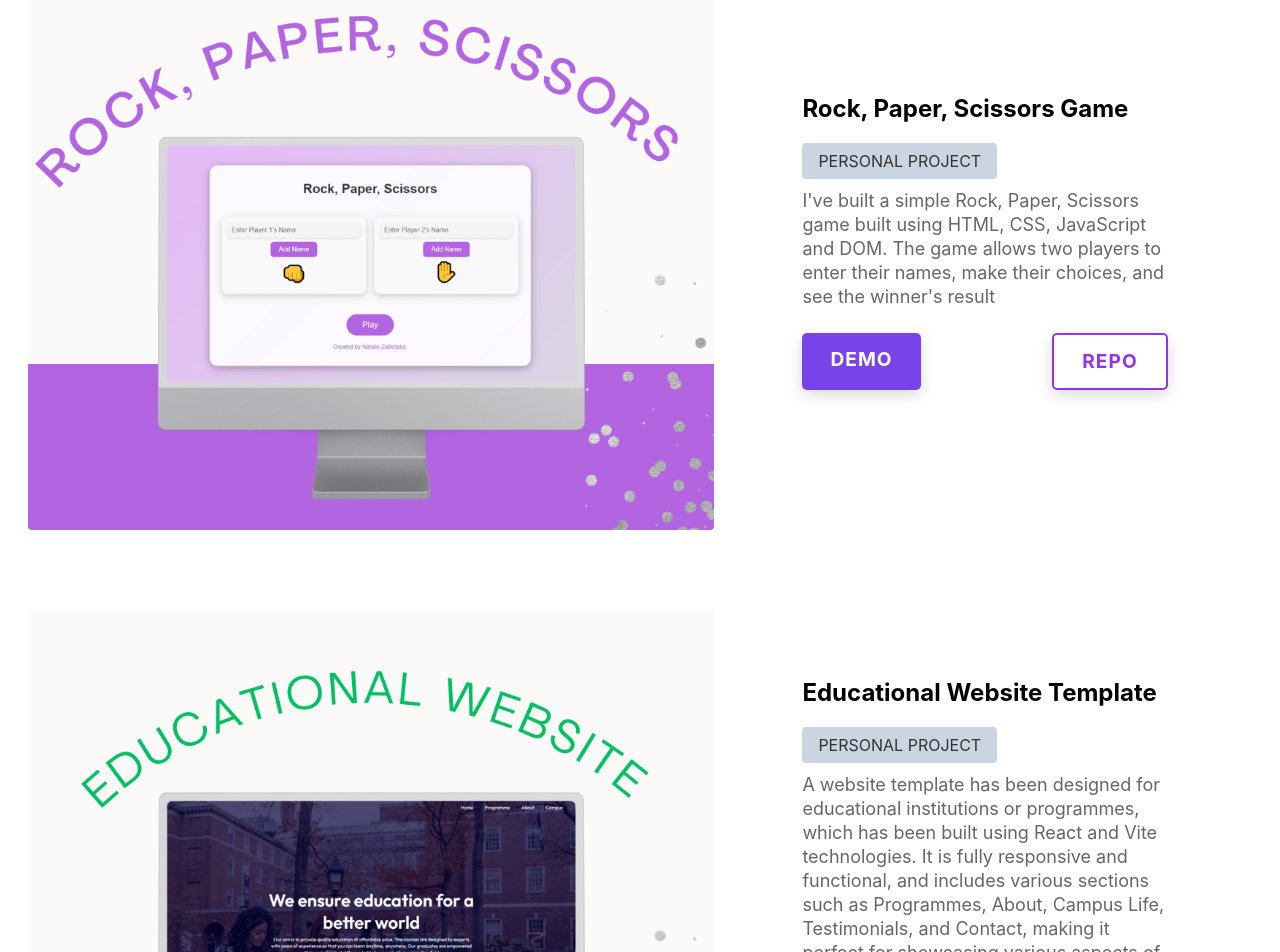
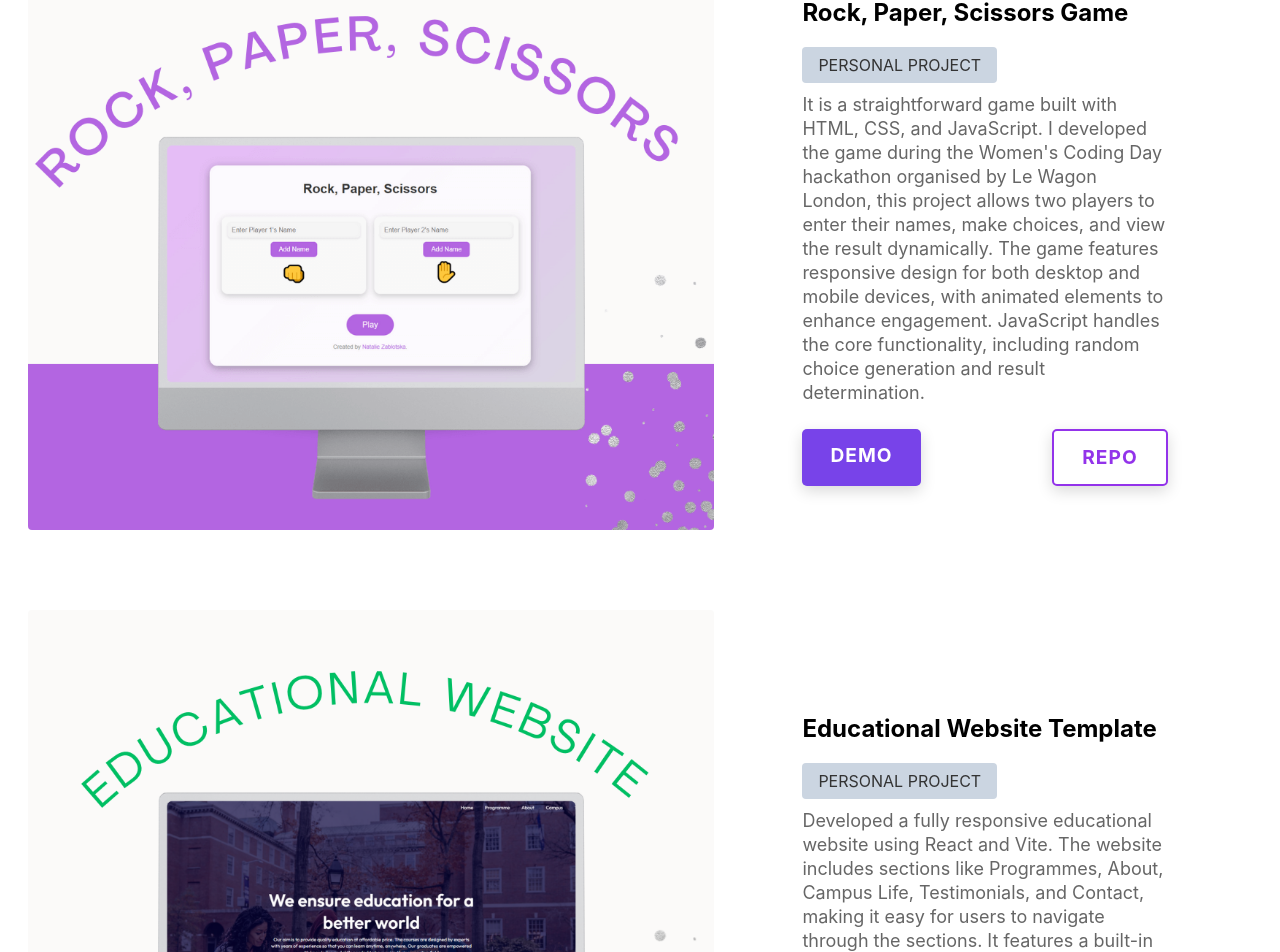
Before and after one commit to nataliiazab/portfolio, a React (Vite) app: page / in a window 1280 px wide. Shown: the part 4468-5420 px from the top of the page. Built offline with nearby package versions, Linux system fonts and the light colour scheme; a web font is replaced by a local one.

Commit message:
Update projects.js

```diff
--- a/public/projects.js
+++ b/public/projects.js
@@ -35,7 +35,7 @@ const projects = [
     id: 4,
     name: "Rock, Paper, Scissors Game",
     description:
-      "I've built a simple Rock, Paper, Scissors game built using HTML, CSS, JavaScript and DOM. The game allows two players to enter their names, make their choices, and see the winner's result",
+      "It is a straightforward game built with HTML, CSS, and JavaScript. I developed the game during the Women's Coding Day hackathon organised by Le Wagon London, this project allows two players to enter their names, make choices, and view the result dynamically. The game features responsive design for both desktop and mobile devices, with animated elements to enhance engagement. JavaScript handles the core functionality, including random choice generation and result determination.",
     image: "./images/Rock-Paper-Scissors-Game.png",
     demo: "https://nataliiazab-rock-paper-scissors.netlify.app/",
     github: "https://github.com/nataliiazab/rock-paper-scissors",
@@ -45,7 +45,7 @@ const projects = [
     id: 5,
     name: "Educational Website Template",
     description:
-      "A website template has been designed for educational institutions or programmes, which has been built using React and Vite technologies. It is fully responsive and functional, and includes various sections such as Programmes, About, Campus Life, Testimonials, and Contact, making it perfect for showcasing various aspects of an educational institution. It also comes equipped with a built-in video player and a contact form, using Formspree.",
+      "Developed a fully responsive educational website using React and Vite. The website includes sections like Programmes, About, Campus Life, Testimonials, and Contact, making it easy for users to navigate through the sections. It features a built-in video player and a contact form integrated with Formspree for user feedback",
     image: "./images/educational-website.png",
     demo: "https://nataliiazab-educational-website.netlify.app/",
     github: "https://github.com/nataliiazab/educational-website",
```
